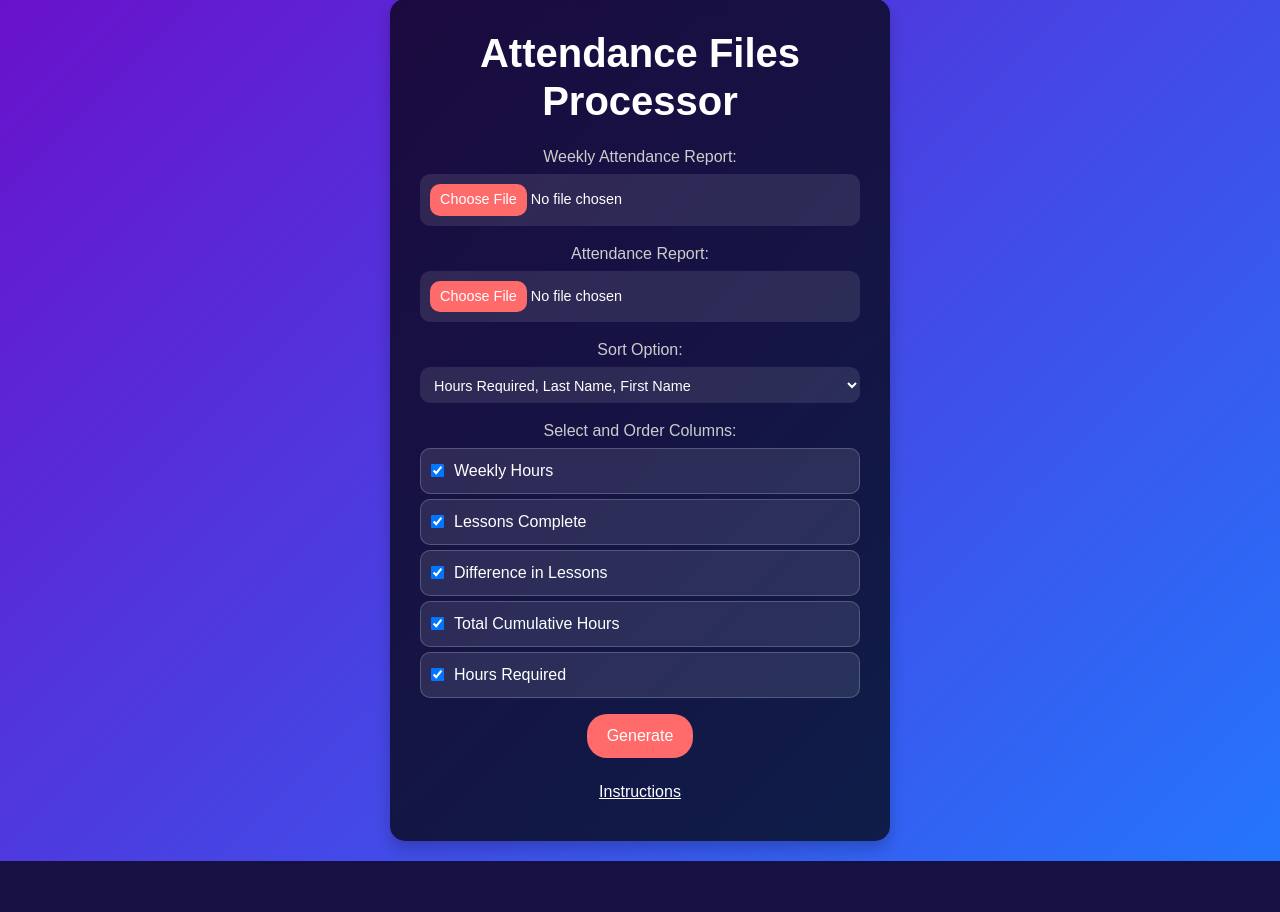
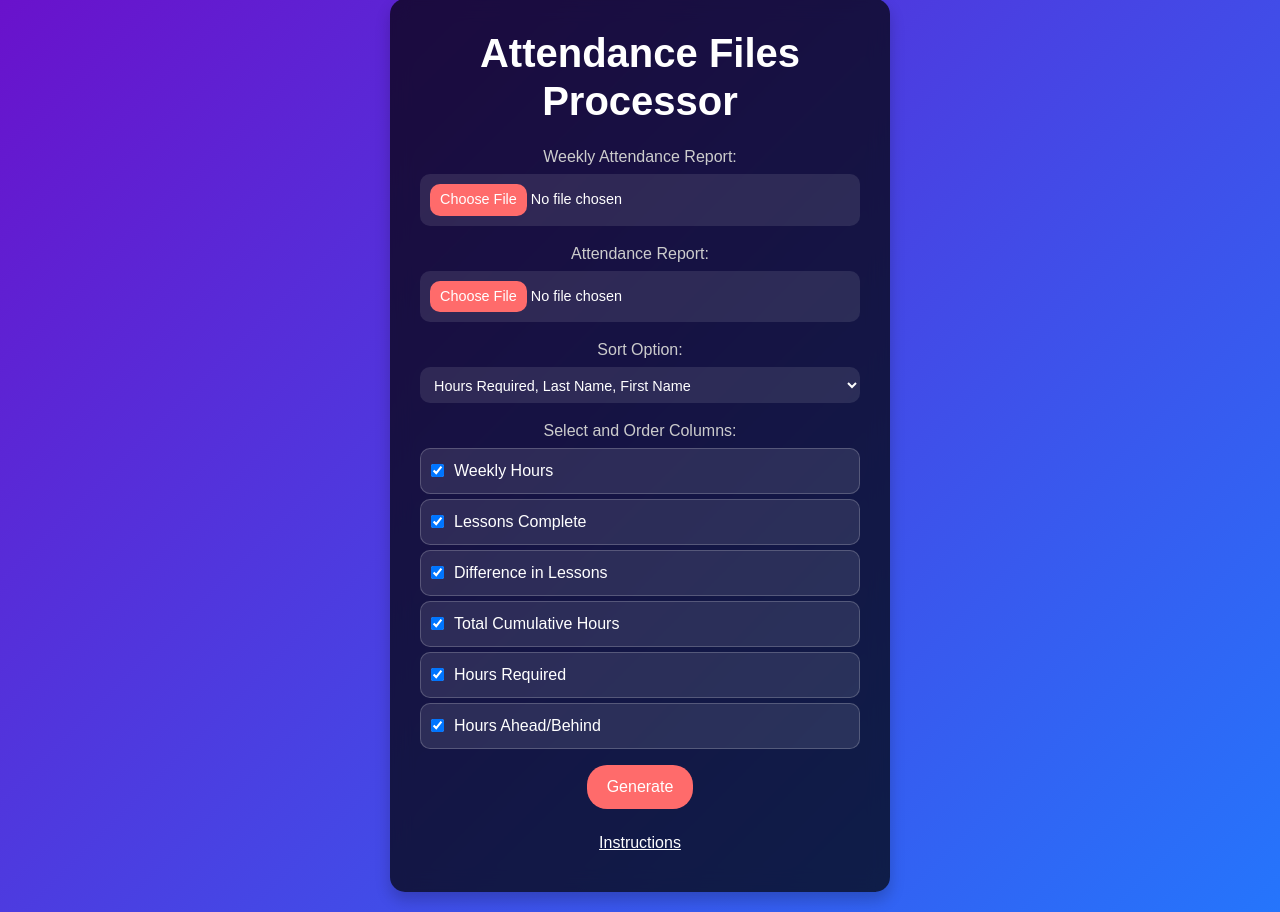
Before and after one commit to elipaulman/GOVS, a Flask app: page / in a window 1280 px wide. Shown: the part 21-933 px from the top of the page. Before the commit the page ends 882 px from the top, so only its background shows below. Run offline with Flask 3, Linux system fonts and the light colour scheme; some libraries are stand-ins or nearby versions.

Commit message:
added hours ahead / behind

```diff
--- a/app.py
+++ b/app.py
@@ -55,6 +55,9 @@ def process_files(weekly_path, attendance_path, sort_option, selected_columns):
             suffixes=('_Cumulative', '_Weekly')
         )
 
+        # Calculate the "Hours Ahead/Behind" column
+        merged_data['Hours Ahead/Behind'] = merged_data['Total Hours_Cumulative'] - merged_data['Hours Required']
+
         # Sort data based on selected option
         if sort_option == 'last_first':
             merged_data.sort_values(by=['Last Name', 'First Name'], inplace=True)
@@ -62,8 +65,9 @@ def process_files(weekly_path, attendance_path, sort_option, selected_columns):
             merged_data.sort_values(by=['Hours Required', 'Last Name', 'First Name'], inplace=True)
 
         # Limit floats to 2 decimal places
-        if 'Total Hours_Weekly' in merged_data.columns:
-            merged_data['Total Hours_Weekly'] = merged_data['Total Hours_Weekly'].round(2)
+        for col in ['Total Hours_Cumulative', 'Hours Ahead/Behind']:
+            if col in merged_data.columns:
+                merged_data[col] = merged_data[col].round(2)
 
         # Rename columns
         merged_data.rename(columns={
--- a/templates/index.html
+++ b/templates/index.html
@@ -237,12 +237,21 @@
               />
               Hours Required
             </li>
+            <li class="sortable-item" data-value="Hours Ahead/Behind">
+              <input
+                type="checkbox"
+                name="columns"
+                value="Hours Ahead/Behind"
+                checked
+              />
+              Hours Ahead/Behind
+            </li>
           </ul>
           <input
             type="hidden"
             name="column_order"
             id="column_order"
-            value="Weekly Hours,Lessons Complete,Difference in Lessons,Total Cumulative Hours,Hours Required"
+            value="Weekly Hours,Lessons Complete,Difference in Lessons,Total Cumulative Hours,Hours Required,Hours Ahead/Behind"
           />
         </div>
         <button type="submit" class="btn btn-primary">Generate</button>
```
